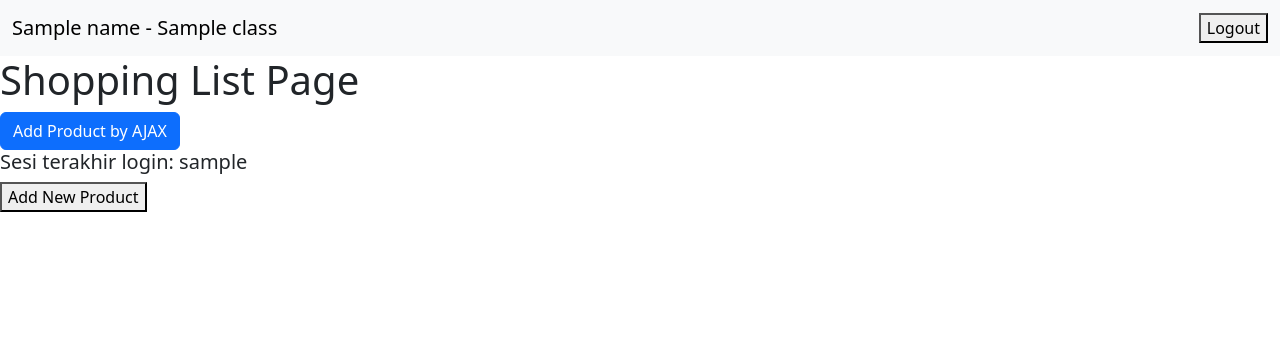
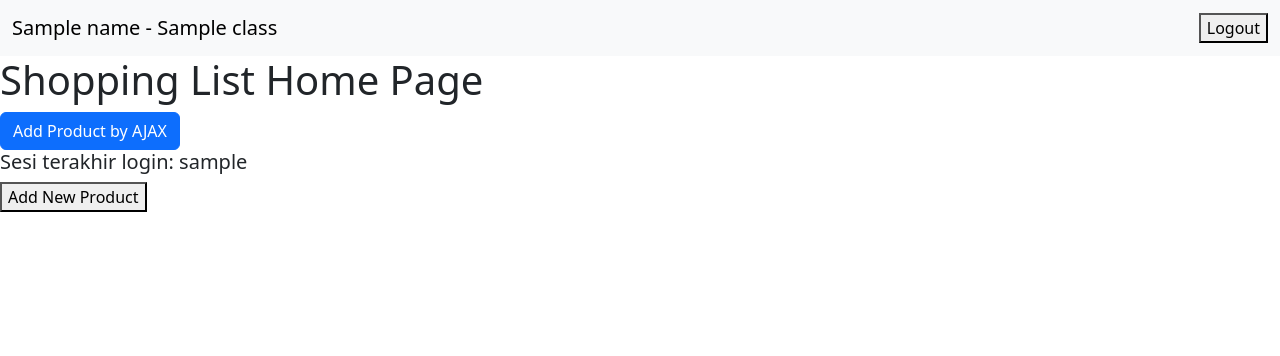
Before and after one commit to Fec16/shopping-list, a Django app: template main/templates/main.html in a window 1280 px wide. Shown: the top 356 px of the page. Run offline with Django 4.2, Linux system fonts and the light colour scheme; the template is opened without the code that fills it: most values are stand-ins (such as "Sample title", 1, 10 or a date in 2020); data that the repository does not hold is empty.

Commit message:
Repush repo

```diff
--- a/main/templates/main.html
+++ b/main/templates/main.html
@@ -11,7 +11,7 @@
         </a>
         </div>
     </nav>
-    <h1>Shopping List Page</h1>
+    <h1>Shopping List Home Page</h1>
 
     <table id="product_table"></table>
 
```
